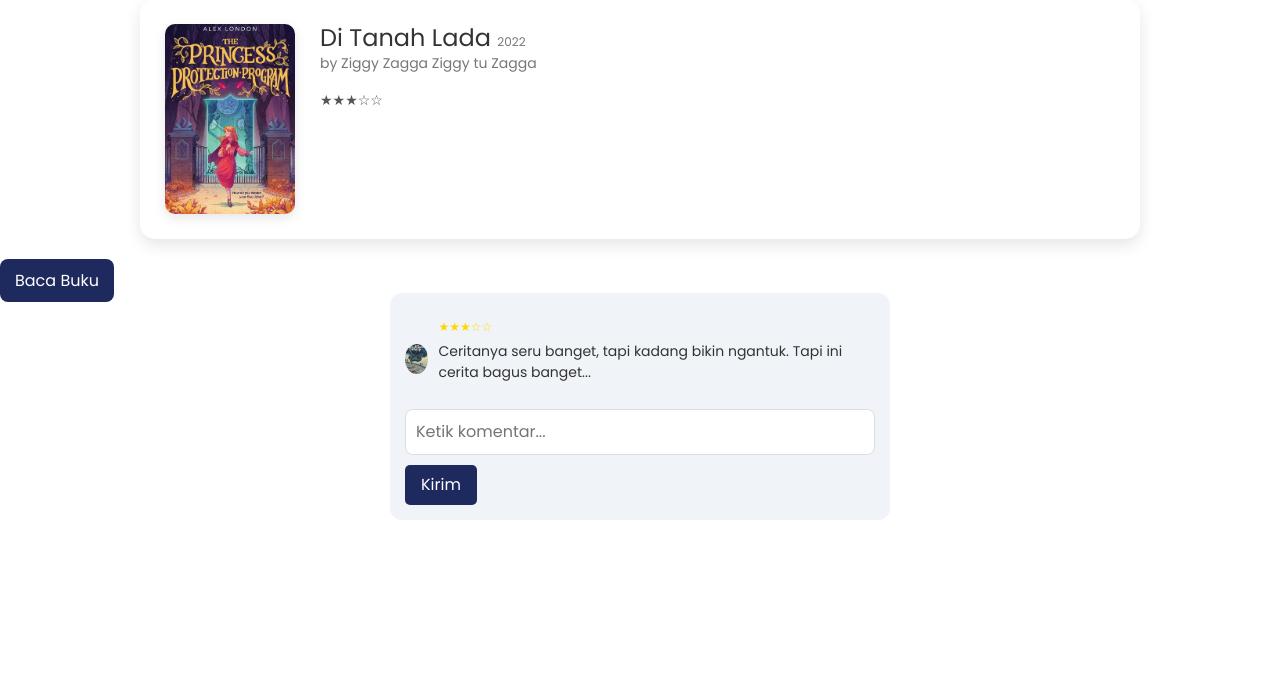
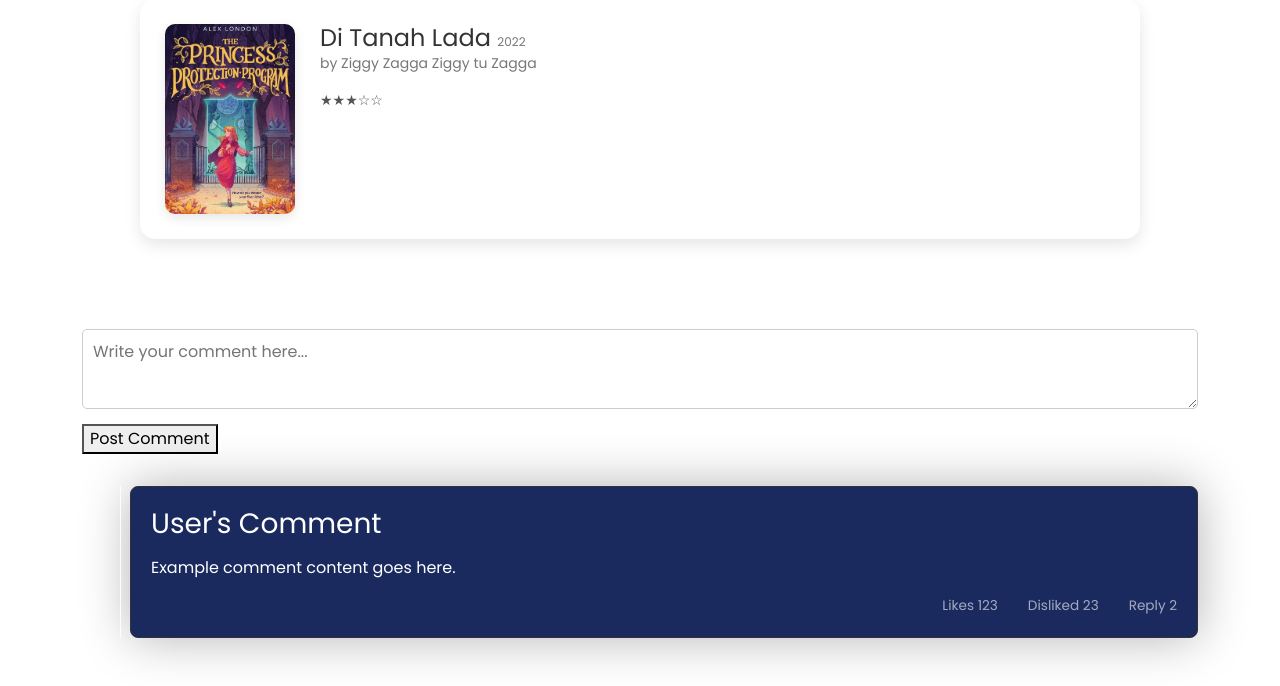
Before and after one commit to broomrun/bookberry1, a PHP site: page /details.php in a window 1280 px wide. Shown: the part 121-807 px from the top of the page. Before the commit the page ends 641 px from the top, so only its background shows below. Run offline with PHP 8.4, Linux system fonts and the light colour scheme.

Commit message:
fitur komen

```diff
--- a/details.php
+++ b/details.php
@@ -1,13 +1,6 @@
 <?php
 include 'config.php';
 session_start();
-
-$title = isset($_GET['title']) ? htmlspecialchars($_GET['title']) : 'Unknown';
-$authors = isset($_GET['authors']) ? htmlspecialchars($_GET['authors']) : 'Unknown';
-$date = isset($_GET['date']) ? htmlspecialchars($_GET['date']) : 'N/A';
-$description = isset($_GET['description']) ? htmlspecialchars($_GET['description']) : 'No description available';
-$image = isset($_GET['image']) ? htmlspecialchars($_GET['image']) : 'path/to/default-image.jpg';
-$rating = isset($_GET['rating']) ? htmlspecialchars($_GET['rating']) : 'N/A';
 ?>
 
 <!DOCTYPE html>
@@ -16,9 +9,9 @@ $rating = isset($_GET['rating']) ? htmlspecialchars($_GET['rating']) : 'N/A';
     <meta charset="UTF-8">
     <meta name="viewport" content="width=device-width, initial-scale=1.0">
     <title>Book Information</title>
+    <link href="https://fonts.googleapis.com/css2?family=Poppins:wght@400;700&display=swap" rel="stylesheet">
     <link href="https://cdn.jsdelivr.net/npm/bootstrap@5.0.2/dist/css/bootstrap.min.css" rel="stylesheet" integrity="sha384-EVSTQN3/azprG1Anm3QDgpJLIm9Nao0Yz1ztcQTwFspd3yD65VohhpuuCOmLASjC" crossorigin="anonymous">
-    <link href="https://fonts.googleapis.com/css2?family=Poppins:wght@400;700&display=swap" rel="stylesheet"> <!-- Link Poppins -->
-    <link href="style/details.css" rel="stylesheet">
+    <link href="style/s_details.css" rel="stylesheet">
 </head>
 <body>
     <header>
@@ -37,27 +30,38 @@ $rating = isset($_GET['rating']) ? htmlspecialchars($_GET['rating']) : 'N/A';
             <p class="author">by Ziggy Zagga Ziggy tu Zagga</p>
             <p class="description">
                 <span>★</span><span>★</span><span>★</span><span>☆</span><span>☆</span>
+            </p>
         </div>
     </div>
-        <a href="#" class="read-link">Baca Buku</a> <!-- Link Baca Buku -->
+
+    <div class="container">
+        <!-- Input form for new comments -->
+        <div class="add-comment">
+            <h3>Add a Comment</h3>
+            <textarea id="new-comment" placeholder="Write your comment here..."></textarea>
+            <button onclick="addComment()">Post Comment</button>
         </div>
 
-    <div class="comment-section">
-        <div id="comment-list">
-            <!-- Komentar lama tetap ada di sini -->
-            <div class="comment">
-                <img src="assets/1.jpeg" alt="User Icon">
-                <div>
-                    <div class="rating">★★★☆☆</div>
-                    <p class="comment-text">Ceritanya seru banget, tapi kadang bikin ngantuk. Tapi ini cerita bagus banget...</p>
+        <!-- Comment Section -->
+        <div class="comment__container opened" id="first-comment">
+            <div class="comment__card">
+                <h3 class="comment__title">User's Comment</h3>
+                <p>Example comment content goes here.</p>
+                <div class="comment__card-footer">
+                    <div>Likes 123</div>
+                    <div>Disliked 23</div>
+                    <div class="show-replies" onclick="toggleReplyForm('first-comment')">Reply 2</div>
+                </div>
+            </div>
+
+            <!-- Reply input form -->
+            <div class="reply-form" id="reply-form-first-comment">
+                <textarea placeholder="Write your reply..."></textarea>
+                <button onclick="addReply('first-comment')">Post Reply</button>
             </div>
         </div>
     </div>
 
-        <!-- Input untuk komentar baru -->
-        <input type="text" class="input-box" id="comment-input" placeholder="Ketik komentar...">
-        <button id="submit-comment" class="submit-comment">Kirim</button>
-    </div>
-    <script src="js/script.js"></script>
+    <script src="js/comment.js"></script>
 </body>
 </html>
--- /dev/null
+++ b/js/comment.js
@@ -0,0 +1,58 @@
+// Menampilkan dan menyembunyikan form balasan
+function toggleReplyForm(commentId) {
+  const replyForm = document.getElementById(`reply-form-${commentId}`);
+  replyForm.style.display = replyForm.style.display === "none" || replyForm.style.display === "" ? "block" : "none";
+}
+
+// Fungsi untuk menambahkan komentar baru
+function addComment() {
+  const commentText = document.getElementById("new-comment").value;
+  if (commentText.trim() === "") return;
+
+  const commentContainer = document.createElement("div");
+  commentContainer.classList.add("comment__container", "opened");
+
+  commentContainer.innerHTML = `
+      <div class="comment__card">
+          <h3 class="comment__title">New Comment</h3>
+          <p>${commentText}</p>
+          <div class="comment__card-footer">
+              <div>Likes 0</div>
+              <div>Disliked 0</div>
+              <div class="show-replies" onclick="toggleReplyForm('new-comment')">Reply</div>
+          </div>
+      </div>
+      <div class="reply-form" id="reply-form-new-comment">
+          <textarea placeholder="Write your reply..."></textarea>
+          <button onclick="addReply('new-comment')">Post Reply</button>
+      </div>
+  `;
+
+  document.querySelector(".container").appendChild(commentContainer);
+  document.getElementById("new-comment").value = ""; // Reset input field
+}
+
+// Fungsi untuk menambahkan balasan
+function addReply(commentId) {
+  const replyForm = document.getElementById(`reply-form-${commentId}`);
+  const replyText = replyForm.querySelector("textarea").value;
+  if (replyText.trim() === "") return;
+
+  const replyContainer = document.createElement("div");
+  replyContainer.classList.add("comment__container", "opened");
+
+  replyContainer.innerHTML = `
+      <div class="comment__card">
+          <h3 class="comment__title">Reply</h3>
+          <p>${replyText}</p>
+          <div class="comment__card-footer">
+              <div>Likes 0</div>
+              <div>Disliked 0</div>
+              <div class="show-replies" onclick="toggleReplyForm('reply-${commentId}')">Reply</div>
+          </div>
+      </div>
+  `;
+
+  replyForm.before(replyContainer); // Insert reply above the form
+  replyForm.querySelector("textarea").value = ""; // Reset reply input
+}
--- a/style/details.css
+++ b/style/s_details.css
@@ -45,29 +45,6 @@ header .logo {
     padding-right: 20px; /* Tambahkan sedikit ruang antara detail buku dan link */
 }
 
-.read-link {
-    background-color: #1e2a5e;
-    color: #ffffff;
-    padding: 10px 15px;
-    border-radius: 8px;
-    text-decoration: none;
-    align-self: center;
-    transition: background-color 0.3s ease;
-}
-
-.read-link:hover {
-    background-color: #4a5bb6;
-}
-
-.comment-section {
-    margin-top: 20px;
-    background-color: #f0f4f8;
-    border-radius: 12px;
-    padding: 15px;
-    width: 500px; /* Sesuaikan dengan ukuran card buku */
-    margin: 0 auto; /* Agar tetap di tengah */
-}
-
 .book-cover {
     width: 130px;
     height: 190px; /* Tetapkan tinggi gambar */
@@ -96,33 +73,6 @@ header .logo {
 .stars span {
     font-size: 20px;
     color: #FFD700;
-}
-.comment {
-    display: flex;
-    align-items: center;
-    margin-top: 10px;
-}
-.comment img {
-    border-radius: 50%;
-    width: 30px;
-    height: 30px;
-    margin-right: 10px;
-}
-.comment-text {
-    font-size: 14px;
-    color: #333;
-}
-.rating {
-    font-size: 12px;
-    color: #FFD700;
-    margin-bottom: 5px;
-}
-.input-box {
-    width: 100%;
-    padding: 10px;
-    border-radius: 8px;
-    border: 1px solid #ddd;
-    margin-top: 10px;
 }
 
 .navigation {
@@ -191,17 +141,77 @@ header .logo {
     left: 0;
 }
 
-.submit-comment {
-    margin-top: 10px;
-    padding: 8px 16px;
-    background-color: #1e2a5e;
-    color: white;
-    border: none;
-    border-radius: 5px;
-    cursor: pointer;
-    transition: background-color 0.3s;
+.container {
+    width: min(90%, 1140px);
+    margin: 3rem auto;
 }
 
-.submit-comment:hover {
-    background-color: #4a5bb6;
+.comment__container {
+    display: none;
+    position: relative;
 }
+
+.comment__container.opened {
+    display: block;
+}
+
+.comment__container::before {
+    content: "";
+    background-color: #fdfdfd;
+    position: absolute;
+    min-height: 100%;
+    width: 1px;
+    left: -10px;
+}
+
+.comment__container:not(:first-child) {
+    margin-left: 3rem;
+    margin-top: 1rem;
+}
+
+.comment__card {
+    padding: 20px;
+    background-color: #1a2a5e;
+    border: 1px solid #333;
+    border-radius: .5rem;
+    min-width: 100%;
+    box-shadow: 0 0 50px rgba(0, 0, 0, 0.3);
+}
+
+.comment__card h3,
+.comment__card p {
+    margin-bottom: 1rem;
+}
+
+.comment__card-footer {
+    display: flex;
+    font-size: 0.85rem;
+    opacity: 0.6;
+    gap: 30px;
+    justify-content: flex-end;
+    align-items: center;
+}
+
+.show_replies {
+    cursor: pointer;
+}
+
+
+.reply-form {
+    display: none;
+    margin-top: 1rem;
+}
+
+.reply-form textarea,
+.add-comment textarea {
+    width: 100%;
+    height: 80px;
+    margin-bottom: 0.5rem;
+    padding: 10px;
+    border-radius: 5px;
+    border: 1px solid #ccc;
+}
+
+.add-comment {
+    margin: 2rem 0;
+}
```
Lines whose indentation alone changed are shown as unchanged.
